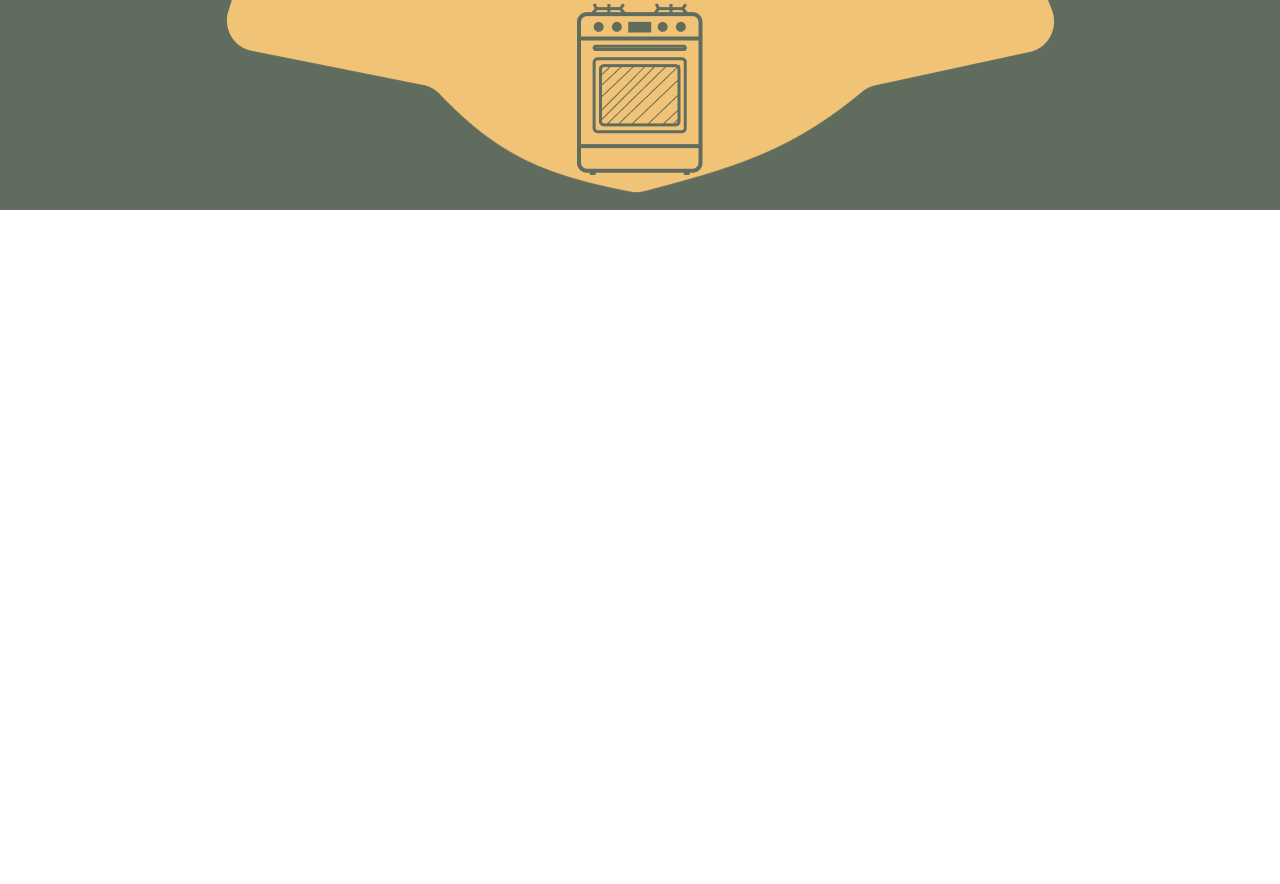
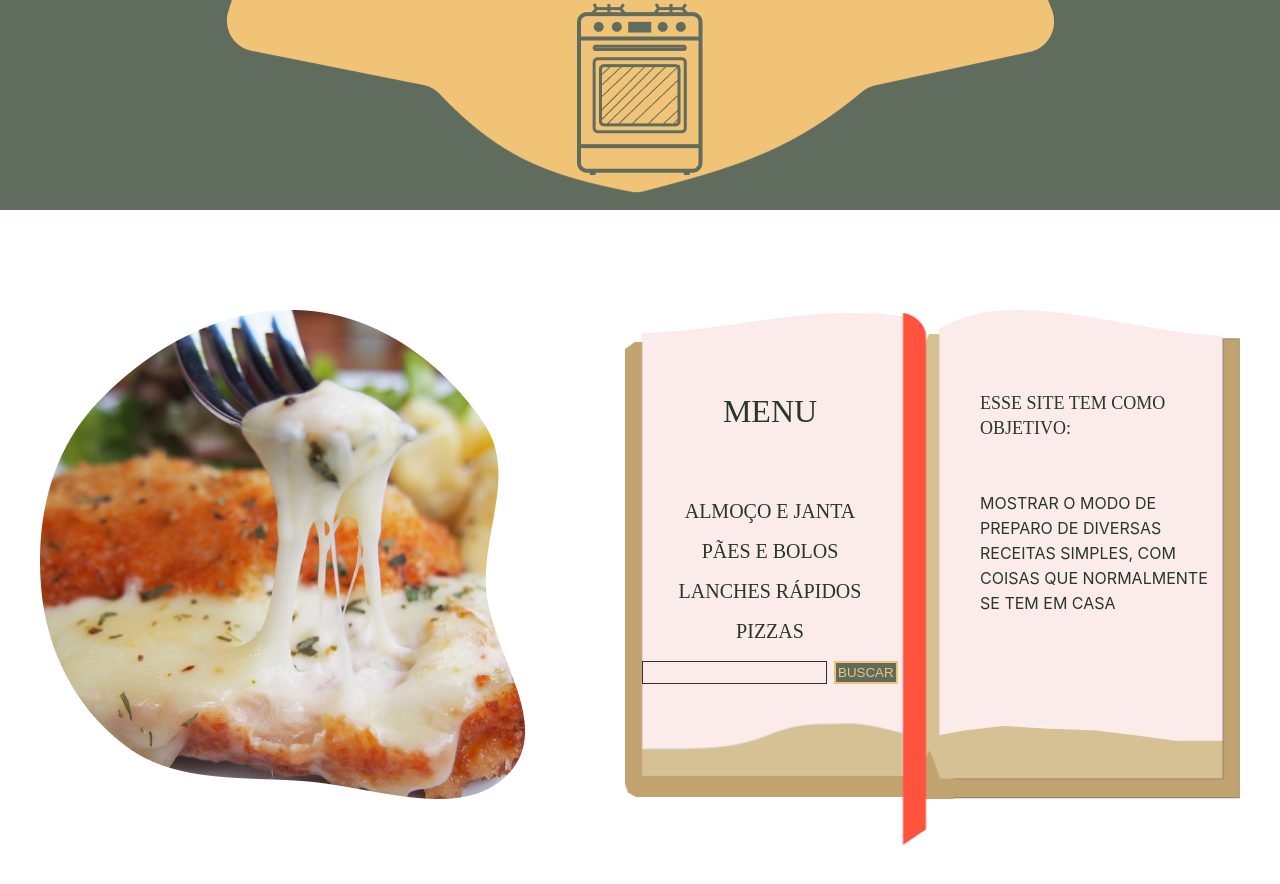
Before and after one commit to SirReinato/livro_de_receitas, a plain HTML site: page index.html in a window 1280 px wide. Shown: the part 290-1174 px from the top of the page. Before the commit the page ends 800 px from the top, so only its background shows below. Drawn offline with Linux system fonts and the light colour scheme.

Commit message:
banner desktop

```diff
--- a/index.html
+++ b/index.html
@@ -7,6 +7,7 @@
     <title>Livro de Receitas</title>
   </head>
   <body>
+    <!-- HEADER -->
     <header class="background-header">
       <div class="container-header">
         <div class="livro_de_receita">
@@ -18,5 +19,35 @@
         </div>
       </div>
     </header>
+    <!-- BANNER -->
+    <div class="banner-nav-container">
+      <figure>
+        <img src="img/banner/banner-img.png" alt="foto de uma comida" />
+      </figure>
+      <div class="livro-banner">
+        <div class="nav-banner">
+          <h2>MENU</h2>
+          <nav>
+            <ul>
+              <li><a href="#">ALMOÇO E JANTA</a></li>
+              <li><a href="#">PÃES E BOLOS</a></li>
+              <li><a href="#">LANCHES RÁPIDOS</a></li>
+              <li><a href="#">PIZZAS</a></li>
+            </ul>
+            <div class="busca-submit">
+              <input type="search" name="buscar" class="buscar" id="buscar" />
+              <input type="button" class="btn-submit" value="buscar" />
+            </div>
+          </nav>
+        </div>
+        <div class="sobre-banner">
+          <h3>ESSE SITE TEM COMO OBJETIVO:</h3>
+          <p>
+            MOSTRAR O MODO DE PREPARO DE DIVERSAS RECEITAS SIMPLES, COM COISAS
+            QUE NORMALMENTE SE TEM EM CASA
+          </p>
+        </div>
+      </div>
+    </div>
   </body>
 </html>
--- a/styles/base/_base.scss
+++ b/styles/base/_base.scss
@@ -1,5 +1,6 @@
 //CORES DO SITE
 $cor-verde: #606C5D;
+$cor-verde-escuro: #293725;
 $cor-clarinho: #FFF4F4;
 $cor-amarelo-claro: #F7E6C4;
 $cor-amarelo-escuro: #F1C376;
--- /dev/null
+++ b/styles/componentes/_book-menu.scss
@@ -0,0 +1,125 @@
+@import "../base/base";
+
+.banner-nav-container {
+  @include containerDesktop;
+  padding: 100px 0;
+  display: flex;
+  justify-content: space-between;
+  figure {
+    width: 485px;
+    height: 489px;
+    img {
+      width: 100%;
+      height: 100%;
+    }
+  }
+  .livro-banner {
+    width: 615px;
+    height: 535px;
+    display: flex;
+    padding: 0 20px;
+    justify-content: space-between;
+    background: url("../../img/banner/livro-banner.png") no-repeat center;
+    .nav-banner {
+      width: 250px;
+      h2 {
+        text-align: center;
+        font-family: Jacques Francois;
+        font-size: 32px;
+        font-style: normal;
+        padding-top: 81px;
+        padding-bottom: 60px;
+        font-weight: 400;
+        line-height: 40px; /* 125% */
+        text-transform: capitalize;
+
+        color: $cor-verde-escuro;
+      }
+      nav {
+        display: flex;
+        width: 210px;
+        flex-direction: column;
+        margin: 0 auto;
+        align-items: center;
+        gap: 10px;
+        ul {
+          li {
+            text-align: center;
+
+            a {
+              font-family: Jaldi;
+              font-size: 20px;
+              font-style: normal;
+              font-weight: 400;
+              line-height: 40px; /* 200% */
+              text-transform: uppercase;
+
+              color: $cor-verde-escuro;
+            }
+            &:hover::after {
+              content: "";
+              width: auto;
+              display: block;
+              border: 1px solid $cor-verde-escuro;
+            }
+          }
+        }
+      }
+      .busca-submit {
+        display: flex;
+        width: 252px;
+        height: 43px;
+        padding-right: 0px;
+        justify-content: center;
+        align-items: flex-start;
+        gap: 6.545px;
+        flex-shrink: 0;
+        .buscar {
+          background: none;
+          border: 1px solid $cor-verde-escuro;
+          padding: 3px;
+        }
+        .btn-submit {
+          text-transform: uppercase;
+          padding: 2px;
+          background: $cor-verde;
+          border: 2px solid $cor-amarelo-escuro;
+          color: $cor-amarelo-escuro;
+        }
+      }
+    }
+    .sobre-banner {
+      width: 240px;
+      h3 {
+        padding-top: 81px;
+        font-family: Jacques Francois;
+        font-size: 18px;
+        font-style: normal;
+        font-weight: 400;
+        line-height: 25px; /* 222.222% */
+        text-transform: capitalize;
+        padding-bottom: 50px;
+
+        color: $cor-verde-escuro;
+      }
+      p {
+        font-family: Inter;
+        font-size: 16px;
+        font-style: normal;
+        font-weight: 400;
+        line-height: 25px;
+        text-transform: capitalize;
+
+        color: $cor-verde-escuro;
+      }
+    }
+  }
+}
+
+//RESPONSIVO TABLET
+@media (min-width: 500px) and (max-width: 1199px) {
+}
+
+//RESPONSIVO MOBILE
+@media (max-width: 415px) {
+}
--- a/styles/style.scss
+++ b/styles/style.scss
@@ -1 +1,2 @@
 @import 'componentes/header';
+@import 'componentes/book-menu';
```
Also changed, not shown: img/banner/banner-img.png (added), img/banner/livro-banner.png (added), styles/style.css, 1 other file.
